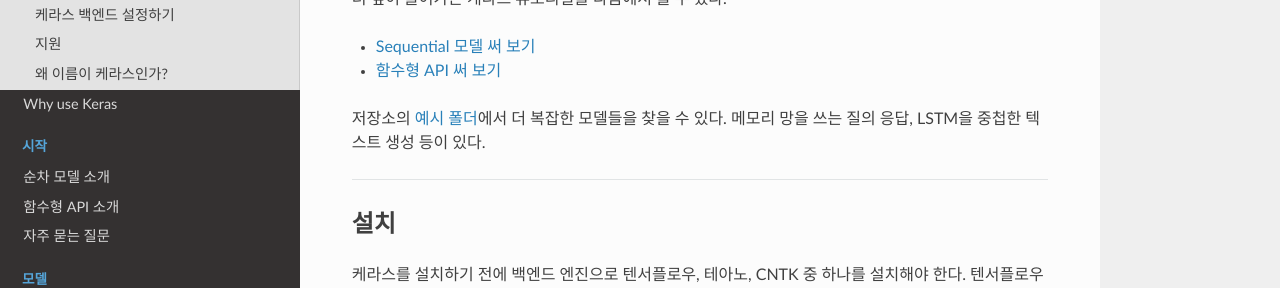
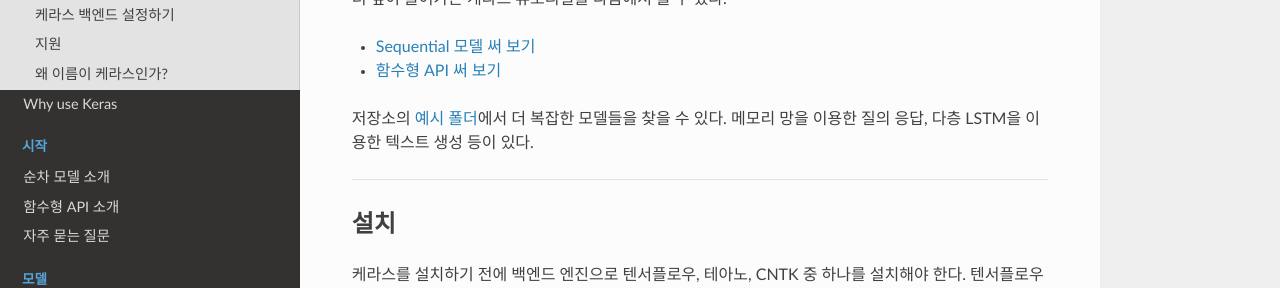
Before and after one commit to wariua/keras-docs-ko, an MkDocs documentation site: the page built from sources/index.md, in a window 1280 px wide and 900 px high, scrolled down 2160 px. Shown: the part 149-437 px from the top of the window. Built offline with MkDocs 1.6.1, drawn with Linux system fonts in a browser that asks for light colours; nearby versions of some CDN libraries; old or Windows-style settings are respelled for this version of MkDocs.

Commit message:
fix wording
update translation for "stacked": "중첩" to "다층".

```diff
--- a/sources/index.md
+++ b/sources/index.md
@@ -103,7 +103,7 @@ classes = model.predict(x_test, batch_size=128)
 - [Sequential 모델 써 보기](https://keras.io/getting-started/sequential-model-guide)
 - [함수형 API 써 보기](https://keras.io/getting-started/functional-api-guide)
 
-저장소의 [예시 폴더](https://github.com/keras-team/keras/tree/master/examples)에서 더 복잡한 모델들을 찾을 수 있다. 메모리 망을 쓰는 질의 응답, LSTM을 중첩한 텍스트 생성 등이 있다.
+저장소의 [예시 폴더](https://github.com/keras-team/keras/tree/master/examples)에서 더 복잡한 모델들을 찾을 수 있다. 메모리 망을 이용한 질의 응답, 다층 LSTM을 이용한 텍스트 생성 등이 있다.
 
 
 ------------------
```
Also changed, not shown: sources/getting-started/sequential-model-guide.md (+2 -2 lines).
